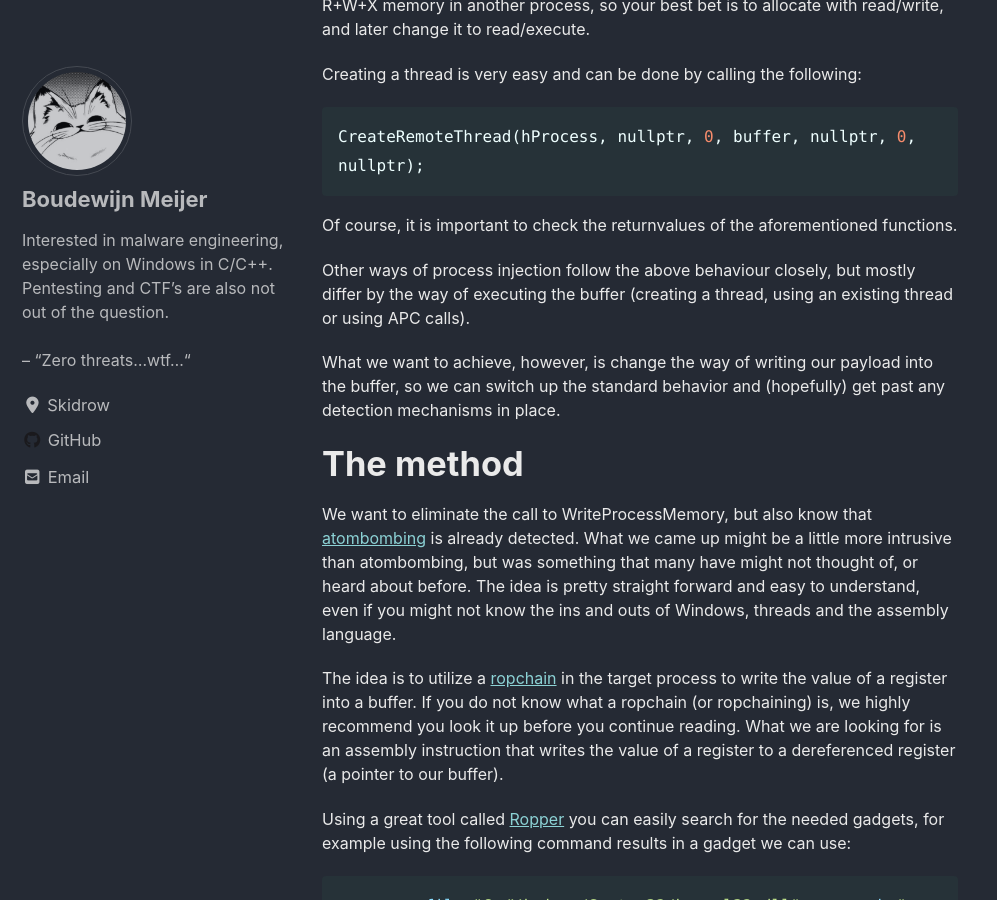
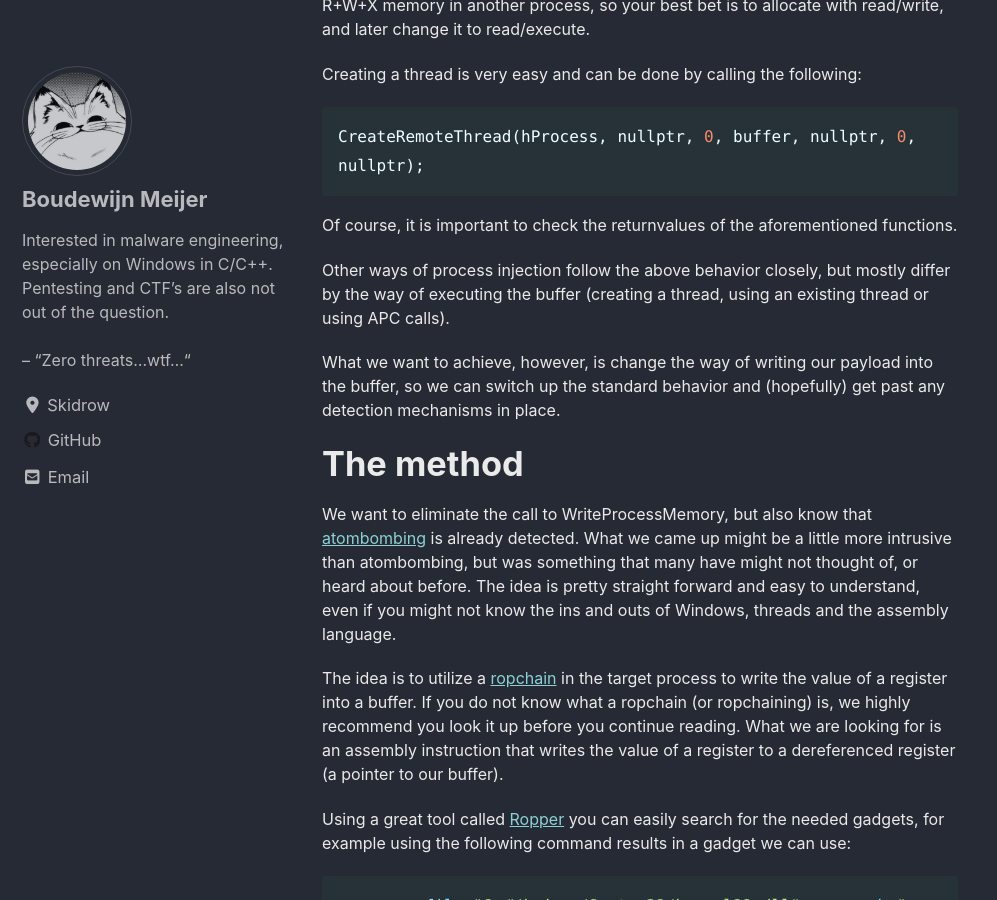
Before and after one commit to bcmmeijer/bcmmeijer.github.io, a Jekyll site: the page built from _posts/2020-07-04-Rop-based injector.md, in a window 1280 px wide and 900 px high, scrolled down 1495 px. Shown: the whole window, without its empty margins (0-997 px from the left). Built offline with Jekyll 4.4.1, drawn with Linux system fonts in a browser that asks for light colours; cached includes are drawn as plain includes; nearby versions of some CDN libraries; some of the changed text lies outside the part shown.

Commit message:
spelling

```diff
--- a/_posts/2020-07-04-Rop-based injector.md
+++ b/_posts/2020-07-04-Rop-based injector.md
@@ -31,7 +31,7 @@
 
 Of course, it is important to check the returnvalues of the aforementioned functions.
 
-Other ways of process injection follow the above behaviour closely, but mostly differ by the way of executing the buffer (creating a thread, using an existing thread or using APC calls).
+Other ways of process injection follow the above behavior closely, but mostly differ by the way of executing the buffer (creating a thread, using an existing thread or using APC calls).
 
 What we want to achieve, however, is change the way of writing our payload into the buffer, so we can switch up the standard behavior and (hopefully) get past any detection mechanisms in place.
 
@@ -121,7 +121,7 @@
 
 An added bonus when injecting a DLL is that we don't need a big buffer to write our path into (`"C:\Temp\evil.dll"`, or maybe even `"C:\evil.dll"`) and does not have to be placed in executable memory. This means that we can also look for locations in a module that we have read and write access to. Doing this will eliminate the call to allocate memory, leaving us only with calls to interact with the thread.
 
-## getting rid of memory allocations
+## Getting rid of memory allocations
 Lets do what the above suggests. We can achieve this by using an unused piece of memory in the target process (a so called [codecave](https://en.wikipedia.org/wiki/Code_cave "codecave")). This memory has to be writable when mapped, though (this is no PE infection). Looking at the segments using a debugger, we can see the segments and their protection:
 <br><br>
 ![segments](/assets/img/blogposts/rop_injector/segments.png)
@@ -144,5 +144,5 @@
 # **Detection methods**
 This injector still makes some calls that can be flagged as malicious, like opening a thread and interacting with it (getting/setting the context and suspending/resuming the thread). Detecting this method would require manifacturers to write signatures to catch this behavior.
 
-# **final thoughts**
+# **Final thoughts**
 It was fun to mess around with the threads and to overcome the many hurdles that got in the way, especially after seeing the injector working as intended. This shows that you can always find new ways to achieve what you want, all you have to do is think out of the box a little once in a while. I want to give many thanks to my colleague Rick Veldhoven for helping me out when things got tough.
```
